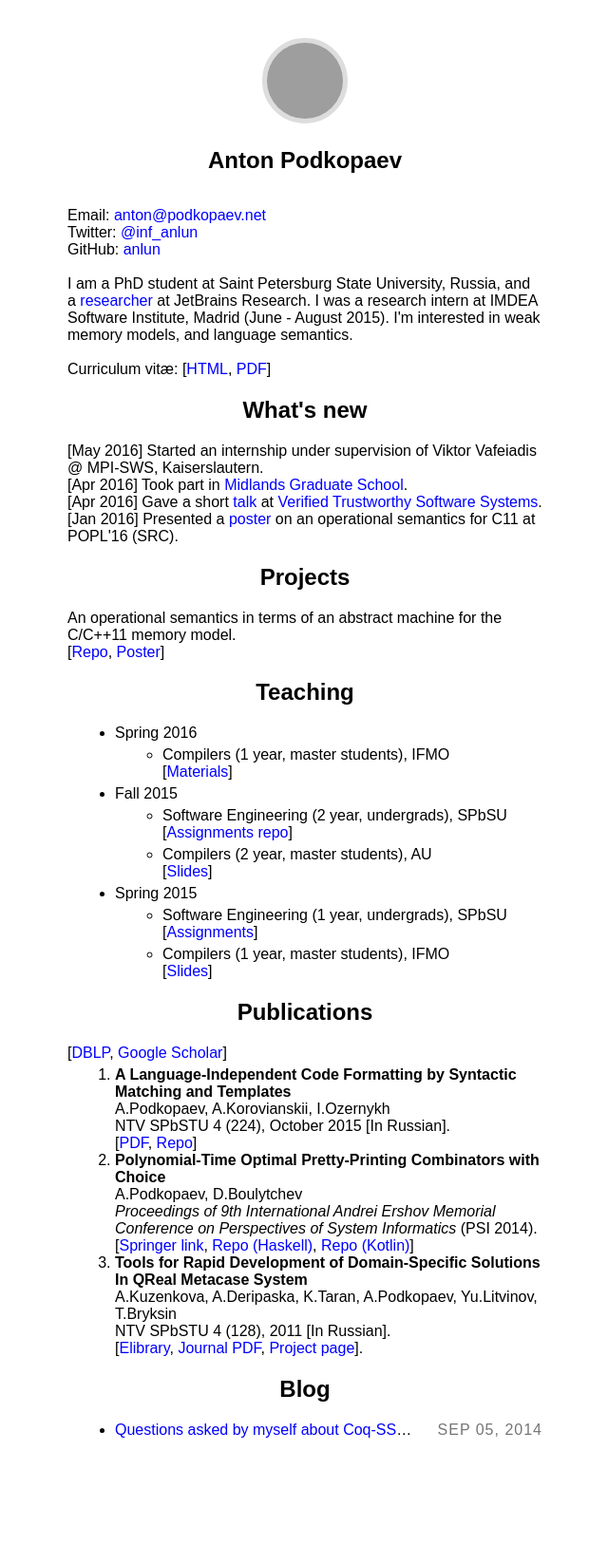
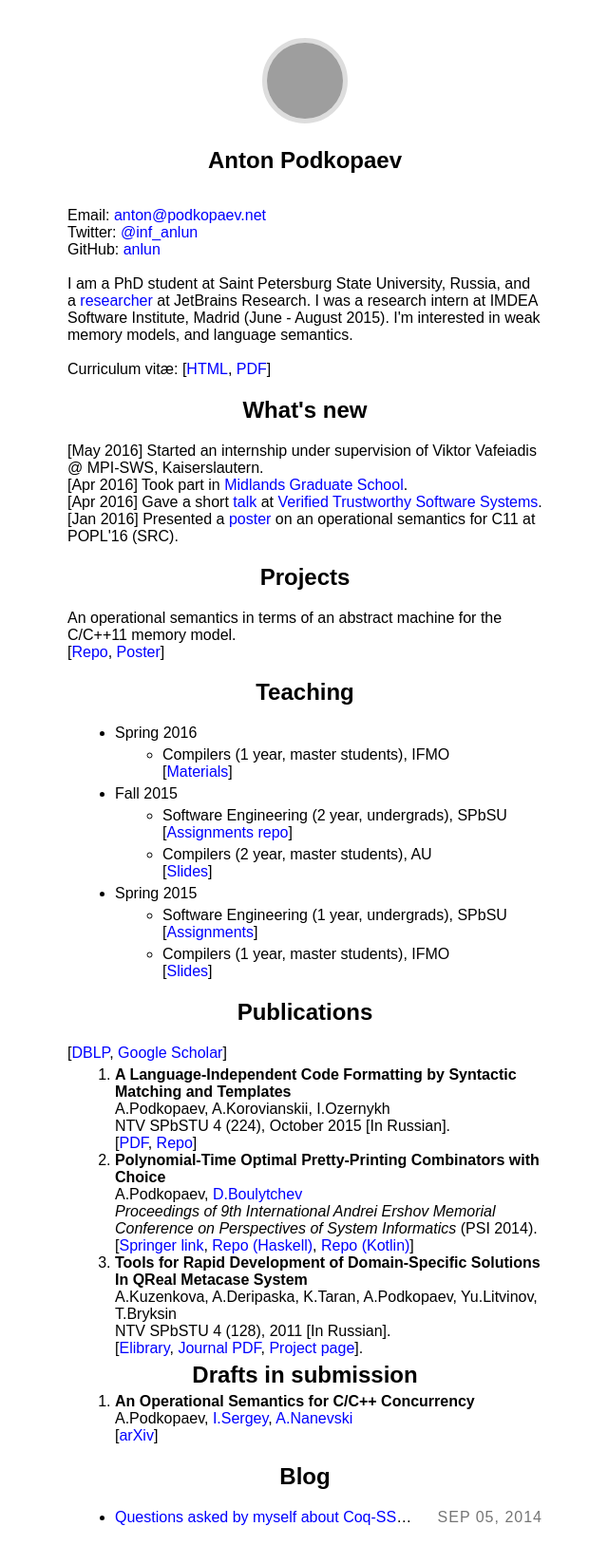
Before and after one commit to anlun/anlun.github.io, a Jekyll site: the page built from index.html, in a window 1280 px wide. Shown: the whole page at 95% size, without its empty margins (319-959 px from the left). Built offline with Jekyll 4.4.1, drawn with Linux system fonts in a browser that asks for light colours; some web fonts are replaced; before the commit the page ends 1555 px from its top, so only the background shows below that; grey boxes are pictures that could not be loaded.

Commit message:
Added link to the opc11 arXiv page.

```diff
--- a/index.html
+++ b/index.html
@@ -120,7 +120,7 @@ Curriculum vitæ: [<a href="cv">HTML</a>, <a href="https://drive.google.com/file
     </li>
     <li> <b>Polynomial-Time Optimal Pretty-Printing Combinators with Choice</b>
          <br />
-         A.Podkopaev, D.Boulytchev
+         A.Podkopaev, <a href="https://research.jetbrains.org/researchers/db">D.Boulytchev</a>
          <br />
          <em>
            Proceedings of 9th International Andrei Ershov Memorial Conference on
@@ -139,6 +139,15 @@ Curriculum vitæ: [<a href="cv">HTML</a>, <a href="https://drive.google.com/file
          [<a href="http://elibrary.ru/item.asp?id=16927165">Elibrary</a>,
           <a href="http://ntv.spbstu.ru/issue/T4.128.2011.PDF">Journal PDF</a>,
           <a href="http://qreal.ru/">Project page</a>].
+    </li>
+  </ol>
+  <center><h2> Drafts in submission</h2></center>
+  <ol>
+    <li> <b>An Operational Semantics for C/C++ Concurrency</b>
+         <br />
+         A.Podkopaev, <a href="http://ilyasergey.net/">I.Sergey</a>, <a href="http://software.imdea.org/~aleks">A.Nanevski</a>
+         <br />
+         [<a href="http://arxiv.org/abs/1606.01400">arXiv</a>]
     </li>
   </ol>
 </section>
```
